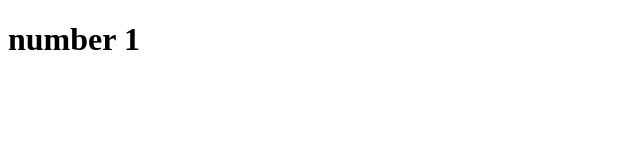
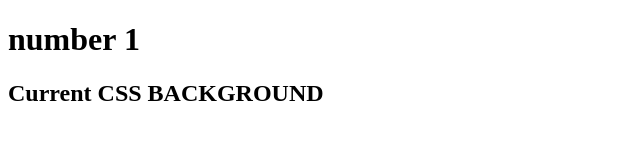
Before and after one commit to devfrankkim/testing, a plain HTML site: page 1/index.html in a window 1280 px wide. Shown: the whole page, without its empty margins (0-640 px from the left). Drawn offline with Linux system fonts and the light colour scheme.

Commit message:
updating git branch

```diff
--- a/1/index.html
+++ b/1/index.html
@@ -7,5 +7,6 @@
   </head>
   <body>
     <h1>number 1</h1>
+    <h2>Current CSS BACKGROUND</h2>
   </body>
 </html>
```
